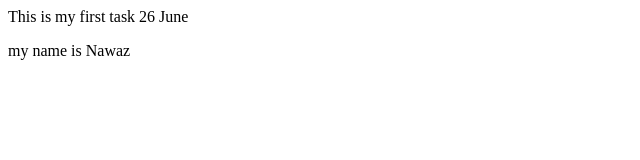
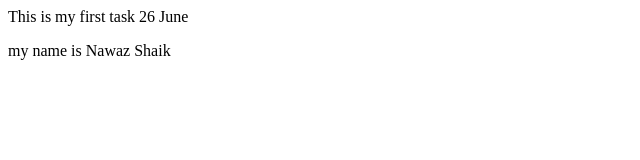
Before and after one commit to Khaja974/Heroviredtask, a plain HTML site: page index.html in a window 1280 px wide. Shown: the full height of the page, 0-640 px from the left. Drawn offline with Linux system fonts and the light colour scheme.

Commit message:
Updated index

```diff
--- a/index.html
+++ b/index.html
@@ -1,3 +1,3 @@
 <p>This is my first task 26 June</p>
 
-<div>my name is Nawaz</div>
+<div>my name is Nawaz Shaik</div>
```
